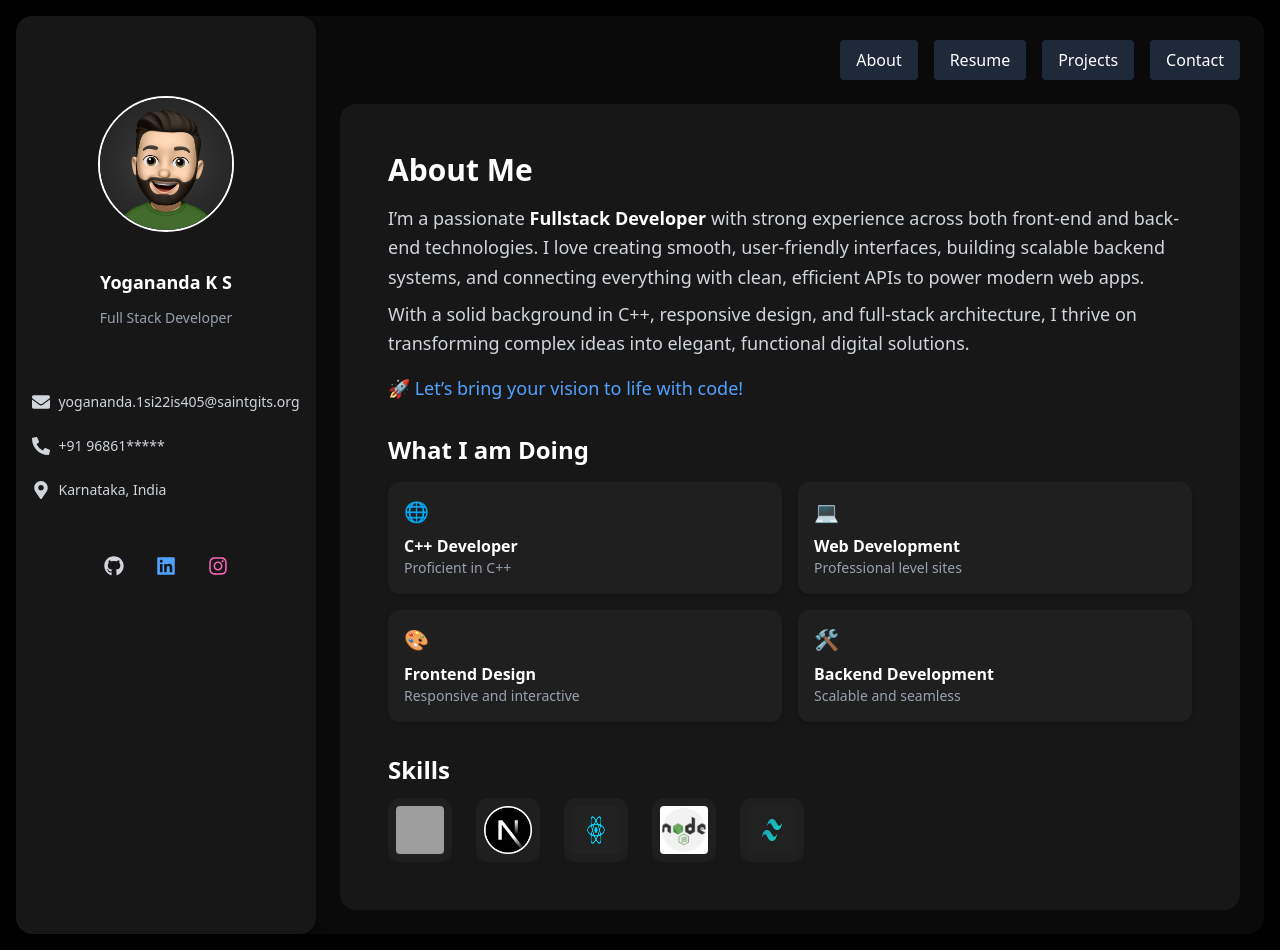
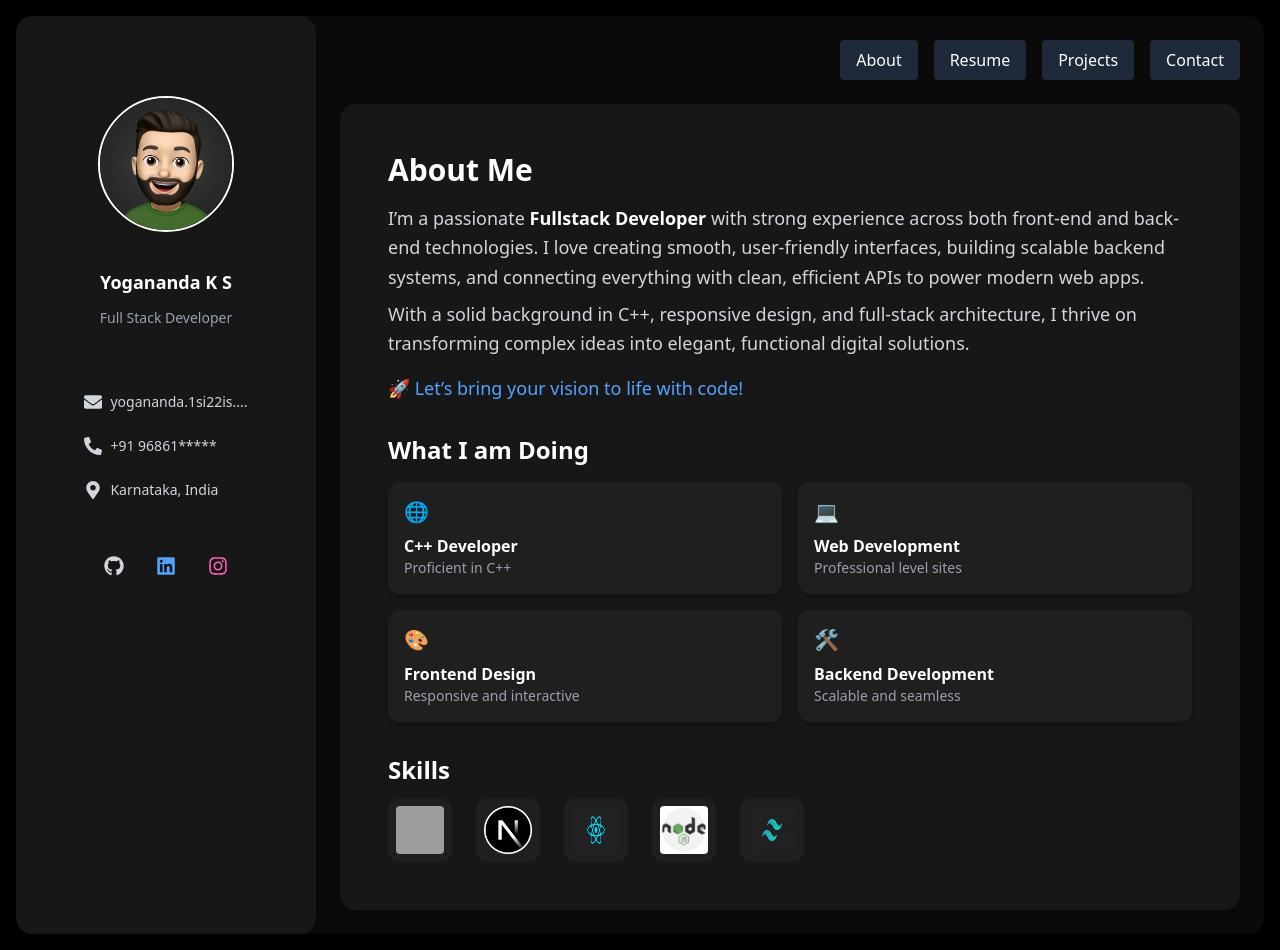
Before and after one commit to Yogi2084/iro, a Next.js app: page / in a window 1280 px wide. Built offline with nearby package versions, Linux system fonts and the light colour scheme; grey boxes are pictures that could not be loaded.

Commit message:
Update email address in Sidebar component for accuracy

```diff
--- a/app/components/Sidebar.tsx
+++ b/app/components/Sidebar.tsx
@@ -25,10 +25,10 @@ export default function Sidebar() {
           <div className="flex items-center gap-2">
             <FaEnvelope className="text-gray-300 text-lg" />
             <a
-              href="mailto:yogananda.1si22is405@saintgits.org"
+              href="mailto:yogananda.1si22is405@gmail.org"
               className="text-gray-300 hover:text-white text-sm"
             >
-              yogananda.1si22is405@saintgits.org
+              yogananda.1si22is....
             </a>
           </div>
           {/* Phone */}
```
